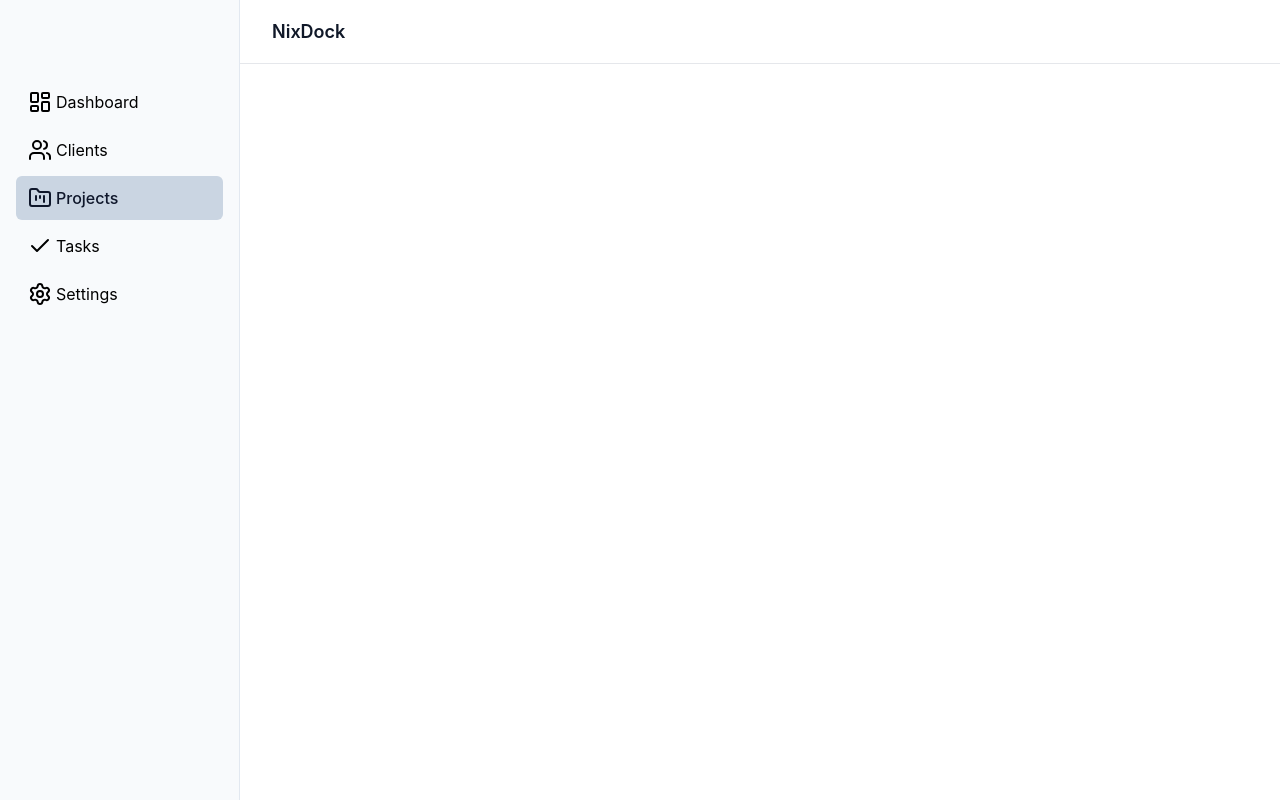
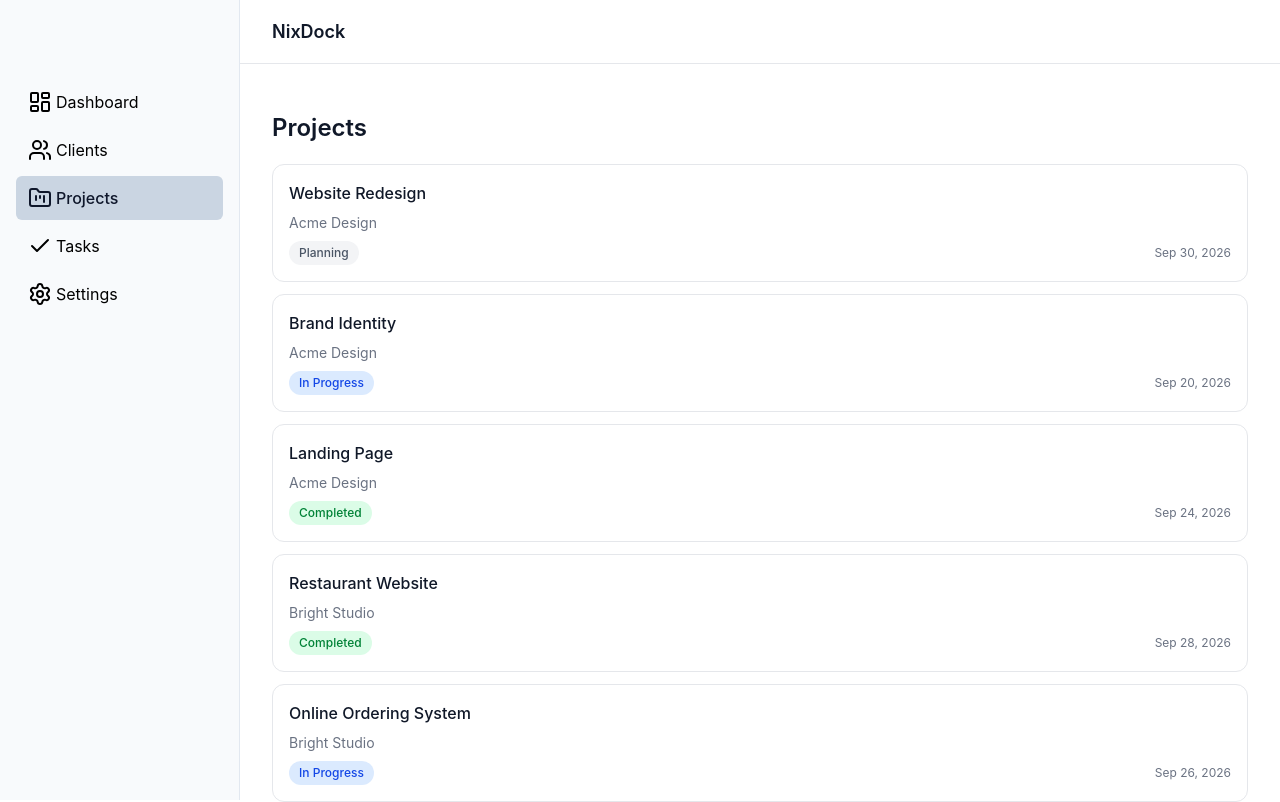
Before and after one commit to nico-devstudio/NixDock, a React (Vite) app: page /projects in a window 1280 px wide. Shown: the top 802 px of the page. Built offline with nearby package versions, Linux system fonts and the light colour scheme.

Commit message:
feat: build projects page

```diff
--- a/src/pages/Projects.jsx
+++ b/src/pages/Projects.jsx
@@ -1 +1,59 @@
-export default function Projects() {}
+import { projects } from "../data/projects";
+import { clients } from "../data/clients";
+import { Link } from "react-router-dom";
+
+export default function Projects() {
+  const projStatus = "text-xs font-medium px-2.5 py-1 rounded-full";
+
+  return (
+    <>
+      <h1 className="text-2xl font-semibold text-gray-900 mb-5">Projects</h1>
+      <ul className="flex flex-col gap-3">
+        {projects.map((project) => {
+          const client = clients.find(
+            (client) => client.id === project.clientId,
+          );
+          return (
+            <li
+              key={project.id}
+              className="border border-gray-200 rounded-xl p-4 hover:border-gray-300 hover:shadow-sm transition"
+            >
+              <Link
+                to={`/projects/${project.id}`}
+                className="flex flex-col gap-2"
+              >
+                <p className="text-gray-900 font-medium text-base">
+                  {project.name}
+                </p>
+                <p className="text-sm text-gray-500">
+                  {client ? client.name : "No client found"}
+                </p>
+
+                <div className="flex justify-between items-center">
+                  <p
+                    className={
+                      project.status === "Completed"
+                        ? `bg-green-100 text-green-700 ${projStatus}`
+                        : project.status === "In Progress"
+                          ? `bg-blue-100 text-blue-700 ${projStatus}`
+                          : `bg-gray-100 text-gray-600 ${projStatus}`
+                    }
+                  >
+                    {project.status}
+                  </p>
+                  <p className="text-xs text-gray-500">
+                    {new Date(project.deadline).toLocaleDateString("en-US", {
+                      year: "numeric",
+                      month: "short",
+                      day: "numeric",
+                    })}
+                  </p>
+                </div>
+              </Link>
+            </li>
+          );
+        })}
+      </ul>
+    </>
+  );
+}
```
